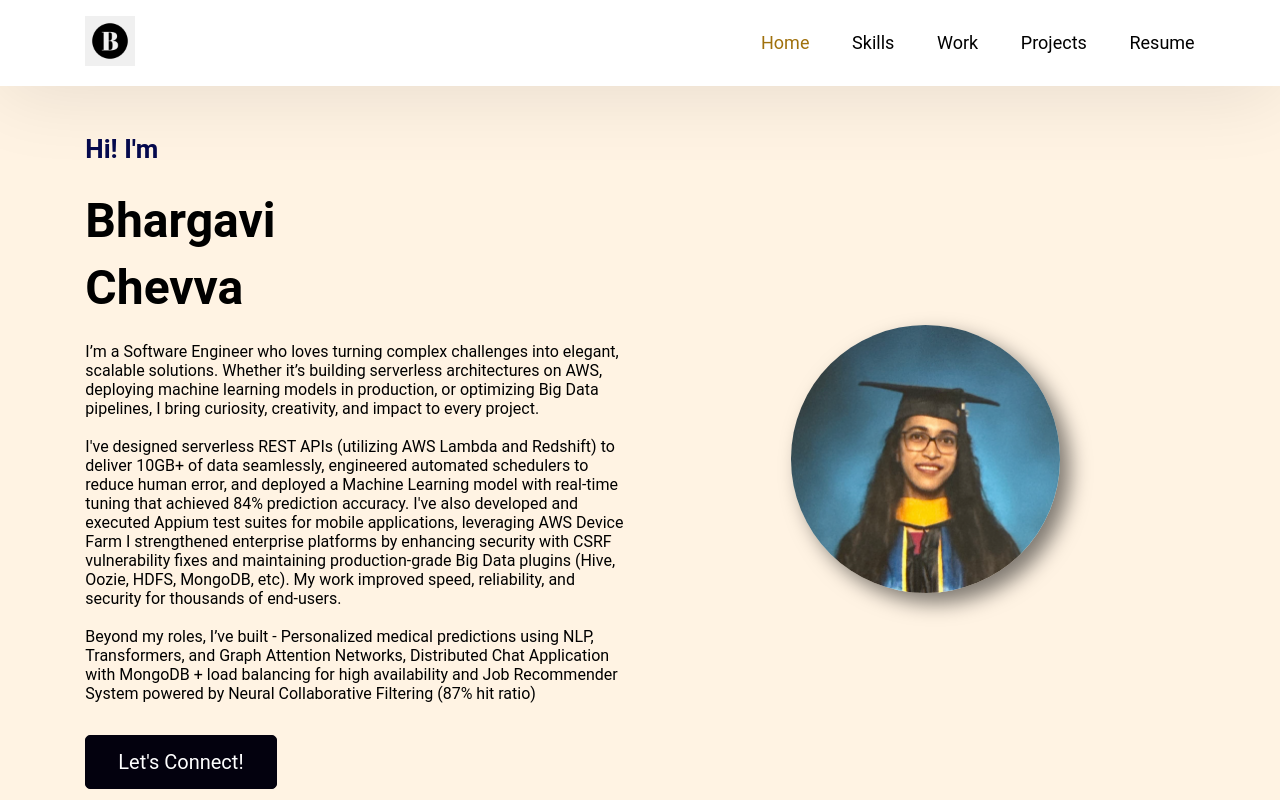
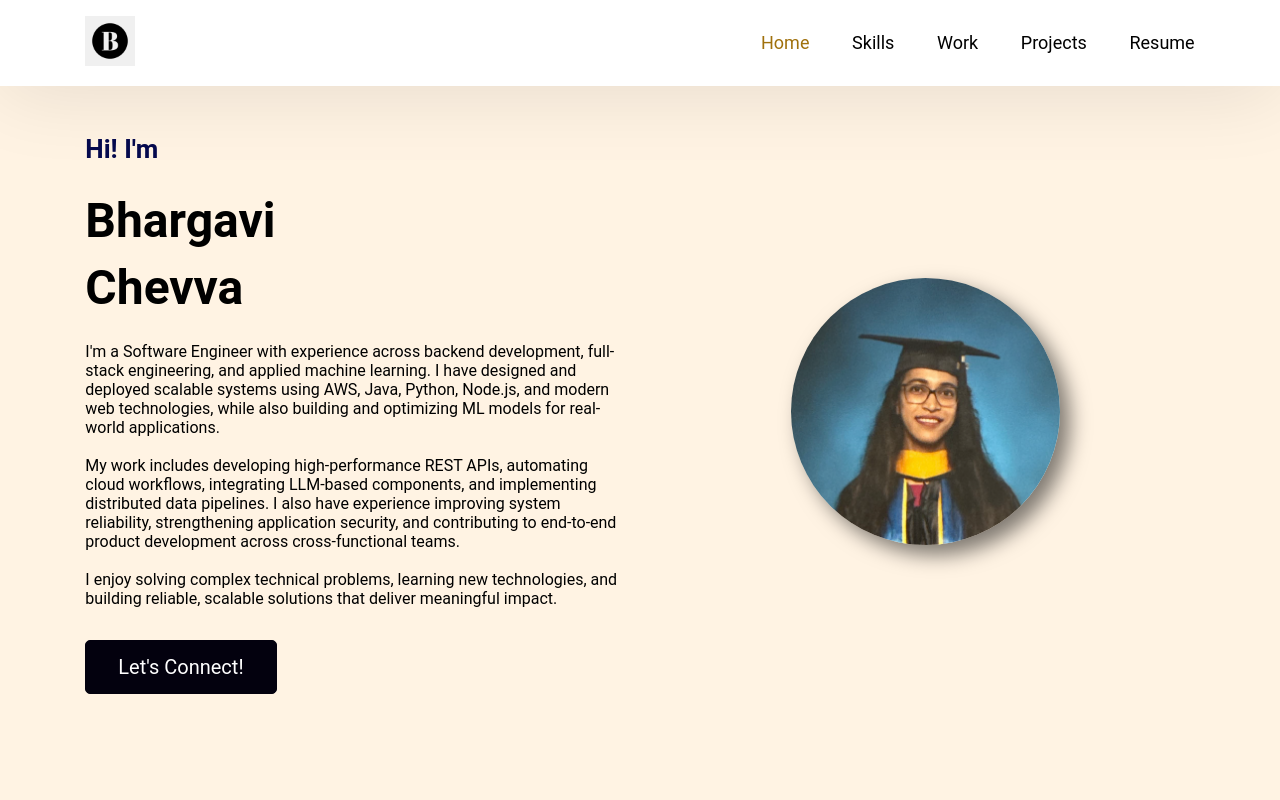
Before and after one commit to ChevvaBhargavi1809/portfolio, a React (Create React App) app: page / in a window 1280 px wide. Shown: the top 800 px of the page. Built offline with nearby package versions, Linux system fonts and the light colour scheme.

Commit message:
updated resume

```diff
--- a/src/Pages/Home/HeroSection.jsx
+++ b/src/Pages/Home/HeroSection.jsx
@@ -13,14 +13,13 @@ export default function HeroSection()
                         Chevva
                     </h1>
                     <p className = "here--section-description">
-                        I’m a Software Engineer who loves turning complex challenges into elegant, scalable solutions. Whether it’s building serverless architectures on AWS, deploying machine learning models in production, or optimizing Big Data pipelines, I bring curiosity, creativity, and impact to every project.
+                        I'm a Software Engineer with experience across backend development, full-stack engineering, and applied machine learning. I have designed and deployed scalable systems using AWS, Java, Python, Node.js, and modern web technologies, while also building and optimizing ML models for real-world applications.
                         <br></br>
                         <br></br>
-                        I've designed serverless REST APIs (utilizing AWS Lambda and Redshift) to deliver 10GB+ of data seamlessly, engineered automated schedulers to reduce human error, and deployed a Machine Learning model with real-time tuning that achieved 84% prediction accuracy. I've also developed and executed Appium test suites for mobile applications, leveraging AWS Device Farm
-                        I strengthened enterprise platforms by enhancing security with CSRF vulnerability fixes and maintaining production-grade Big Data plugins (Hive, Oozie, HDFS, MongoDB, etc). My work improved speed, reliability, and security for thousands of end-users.
+                        My work includes developing high-performance REST APIs, automating cloud workflows, integrating LLM-based components, and implementing distributed data pipelines. I also have experience improving system reliability, strengthening application security, and contributing to end-to-end product development across cross-functional teams.
                         <br></br>
                         <br></br>
-                        Beyond my roles, I’ve built - Personalized medical predictions using NLP, Transformers, and Graph Attention Networks, Distributed Chat Application with MongoDB + load balancing for high availability and Job Recommender System powered by Neural Collaborative Filtering (87% hit ratio)
+                        I enjoy solving complex technical problems, learning new technologies, and building reliable, scalable solutions that deliver meaningful impact.
                     </p>
                 </div>
                 <a href="https://www.linkedin.com/in/bhargavi-chevva/" class="btn btn-primary">Let's Connect!</a>
--- a/src/Pages/Home/NavBar.jsx
+++ b/src/Pages/Home/NavBar.jsx
@@ -94,7 +94,7 @@ function NavBar() {
                     </li>
                     <li>
                         <a
-                            href="https://drive.google.com/file/d/1YBq83iFzsVdffKCVez0mMW_6lc5vrA8p/view?usp=sharing"  // Update this with the actual path to your PDF file
+                            href="https://drive.google.com/file/d/1srSFDq2vikfbsgSHxcxUUKkp8MORSne-/view?usp=sharing"  // Update this with the actual path to your PDF file
                             onClick={closeMenu}
                             className="navbar--content"
                             target="_blank"  // Open the link in a new tab/window
--- a/src/Pages/Home/timelineElements.jsx
+++ b/src/Pages/Home/timelineElements.jsx
@@ -5,7 +5,7 @@ let timelineElements = [
             "title": "Software Engineer",
             "company": "Vault JS",
             "duration": "May 2024 - Present",
-            "description": "● Developed Serverless REST APIs to retrieve over 10 GB data from AWS Redshift database and deliver to the user interface, enhancing data accessibility and optimizing user engagement\n● Engineered an XGBoost machine learning model on Amazon Web Services Lambda serverless framework, incorporating real-time experimentation to fine-tune parameters and improve prediction accuracy to 84%\n● Implemented Appium test suites for mobile applications, leveraging AWS Device Farm to expand test coverage and reduce manual testing effort by 40%\n● Engineered an automated AWS Lambda scheduler to run scripts at defined intervals, increasing operational efficiency, minimizing human error, and enhancing overall product stability\n● Partnered with product teams and stakeholders to design and deliver end-to-end features, including planning, testing, development, and deployment"
+            "description": "● Led design, deployment, and optimization of an XGBoost Machine Learning classifier, using Amazon Web Services (AWS) Lambda and Docker pipelines, to increase model accuracy from 70% to 84%.\n● Launched an automated scheduler using AWS Lambda to run periodic validation tests, increasing operational efficiency and reducing up to 30 hours/month of human effort.\n● Integrated an LLM-based module that generates dynamic, context-aware prompts with variable inputs for ChatGPT APIs, optimizing API orchestration, caching, and latency to enable scalable AI-driven workflows.\n● Authored and evaluated test scripts to validate website compliance against privacy laws (CCPA, Law25, and GDPR), using an internal automation tool enabling faster resolution of potential non-compliance.\n● Partnered with product teams in the development of REST APIs using SpringBoot, Node.js, Lambda, and API Gateway to query and deliver 10+ GB of data from AWS Redshift database to the user interface, ensuring scalability and data accessibility.\n● Implemented end-to-end automation testing on mobile applications to validate compliance, leveraging AWS Device Farm to achieve test coverage of 95%.",
         },
         {
             "id" :"2",
@@ -13,7 +13,7 @@ let timelineElements = [
             "title": "Associate Software Engineer",
             "company": "Hitachi Vantara",
             "duration": "August 2021 - July 2022",
-            "description": "● Designed and authored SOAP plugins allowing customers to seamlessly connect to MongoDB from the Pentaho Business Intelligence platform, resulting in a 25% improvement in data accessibility and analysis\n● Resolved bugs in Pentaho plugins - Oozie, Kerberos authentication, Hive query executor, and data input in collaboration with cross-functional teams, resulting in a 10% increase in customer satisfaction\n● Integrated Kafka messaging systems, utilizing Unix systems, to facilitate real-time data streaming for 10+ Pentaho components, improving speed and reliability by reducing latency during data transfer across Big Data environments\n● Strengthened Pentaho website security by resolving Cross-Site Request Forgery(CSRF) issues on 15 critical endpoints, including user login and edit profile, resulting in a 35% increase in security\n● Orchestrated design trade-off evaluations and facilitated cross-team knowledge sharing among 20+ stakeholders to accelerate continuous development\n● Maintained and orchestrated over 10 production-grade Big Data plugins with high availability requirements and complex infrastructure challenges\n● Collaborated in Agile sprints to deliver product enhancements for data input/output REST plugins and presented demos during stakeholder acceptance sessions"
+            "description": "● Developed and maintained a Java-based integration module to connect to MongoDB from the Pentaho Business Intelligence (BI) platform, reducing connection time by 70% and enabling seamless retrieval of data.\n● Engineered real-time streaming pipelines for 10+ Business Intelligence components, using Kafka to achieve near real-time data updates and faster report generation.\n● Remediated 15+ Cross-Site Request Forgery (CSRF) vulnerabilities in Pentaho’s web interface by implementing Spring’s token-based validation to strengthen authentication and user profile-management workflows.\n● Diagnosed and resolved 75% of high-priority bugs in Pentaho’s Hadoop plugins (Hive, HBase, MapReduce) in collaboration with cross-functional teams, reducing workflow failures and improving system reliability.\n● Optimized and managed 10+ production Pentaho Big Data components using JVM-level debugging and log analysis to reduce job execution time by 30%.\n● Accelerated issue resolution by 20% through deep code analysis, root-cause diagnostics, and structured documentation, enabling teammates to resolve defects faster through structured knowledge transfers."
         },
         {
             "id" :"3",
@@ -21,7 +21,7 @@ let timelineElements = [
             "title": "Software Intern",
             "company": "Hitachi Vantara",
             "duration": "May 2021 - June 2021",
-            "description": "● Accelerated issue resolution by 20% by effectively troubleshooting and diagnosing the root cause through an in depth  understanding of the codebase.\n● Deployed testing on 14 Pentaho components such as Hive input-output, Oozie query executor across Big Data environments such as Hortonworks, Cloudera to ensure proper functionality and compatibility"
+            "description": "● Maintained text data input/output plugins for Pentaho Data Integration platform using Java, SQL, and REST APIs, delivering functional improvements in Agile sprints and presenting demos during stakeholder acceptance reviews.\n● Achieved 92% test coverage across 14 Pentaho Big Data components by using virtualized Hadoop clusters (Hortonworks, Azure HDInsights, and Cloudera), ensuring consistent functionality and cross-platform compatibility."
         }
     ]
 export default timelineElements;
```
